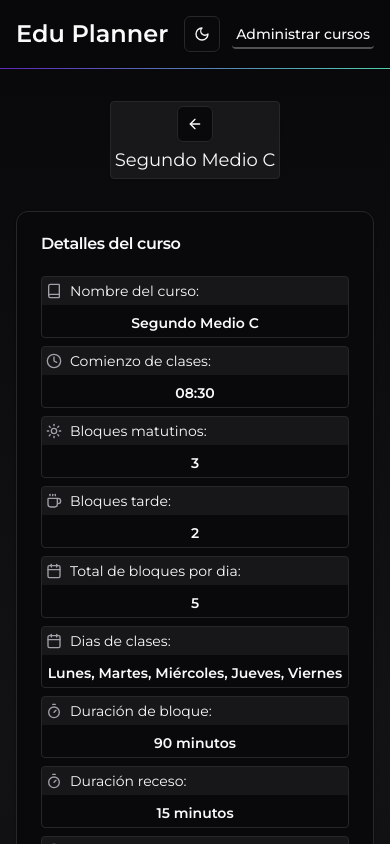
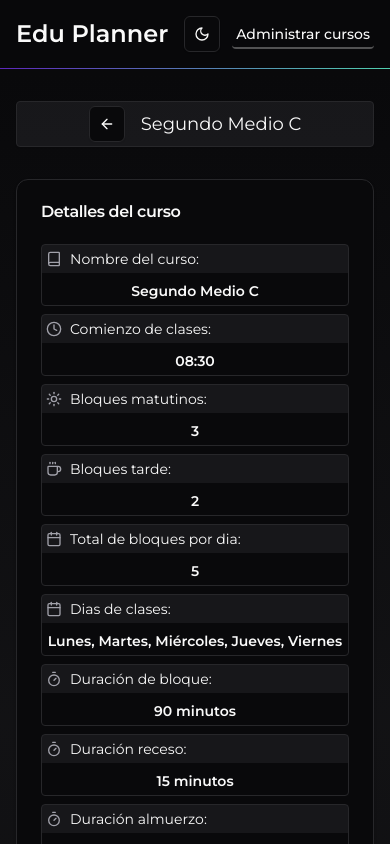
Before and after one commit to No-Country-simulation/s20-11-webapp, a React (Vite) app in the folder Frontend/eduPlanner/: page /courses/1 in a window 390 px wide. Shown: the top 844 px of the page. Built offline with nearby package versions, Linux system fonts and the light colour scheme; a web font is replaced by a local one.

Commit message:
Update TitleBar layout and responsiveness

```diff
--- a/Frontend/eduPlanner/src/Components/title-bar.jsx
+++ b/Frontend/eduPlanner/src/Components/title-bar.jsx
@@ -4,7 +4,7 @@ import { Link } from "react-router-dom";
 
 export function TitleBar({ title }) {
   return (
-    <div className="mx-auto sm:mx-0 flex flex-col  sm:flex-row items-center gap-1 sm:gap-4  bg-muted/50 rounded shadow-sm border p-1 w-fit sm:pr-6">
+    <div className="mx-auto sm:mx-0 flex w-full justify-center gap-4 items-center flex-wrap  bg-muted/50 rounded shadow-sm border p-1 sm:w-fit sm:pr-6">
       <Link to=".." relative="path" viewTransition prefetch="intent">
         <Button variant="outline" size="icon" className="">
           <ArrowLeft />
```
